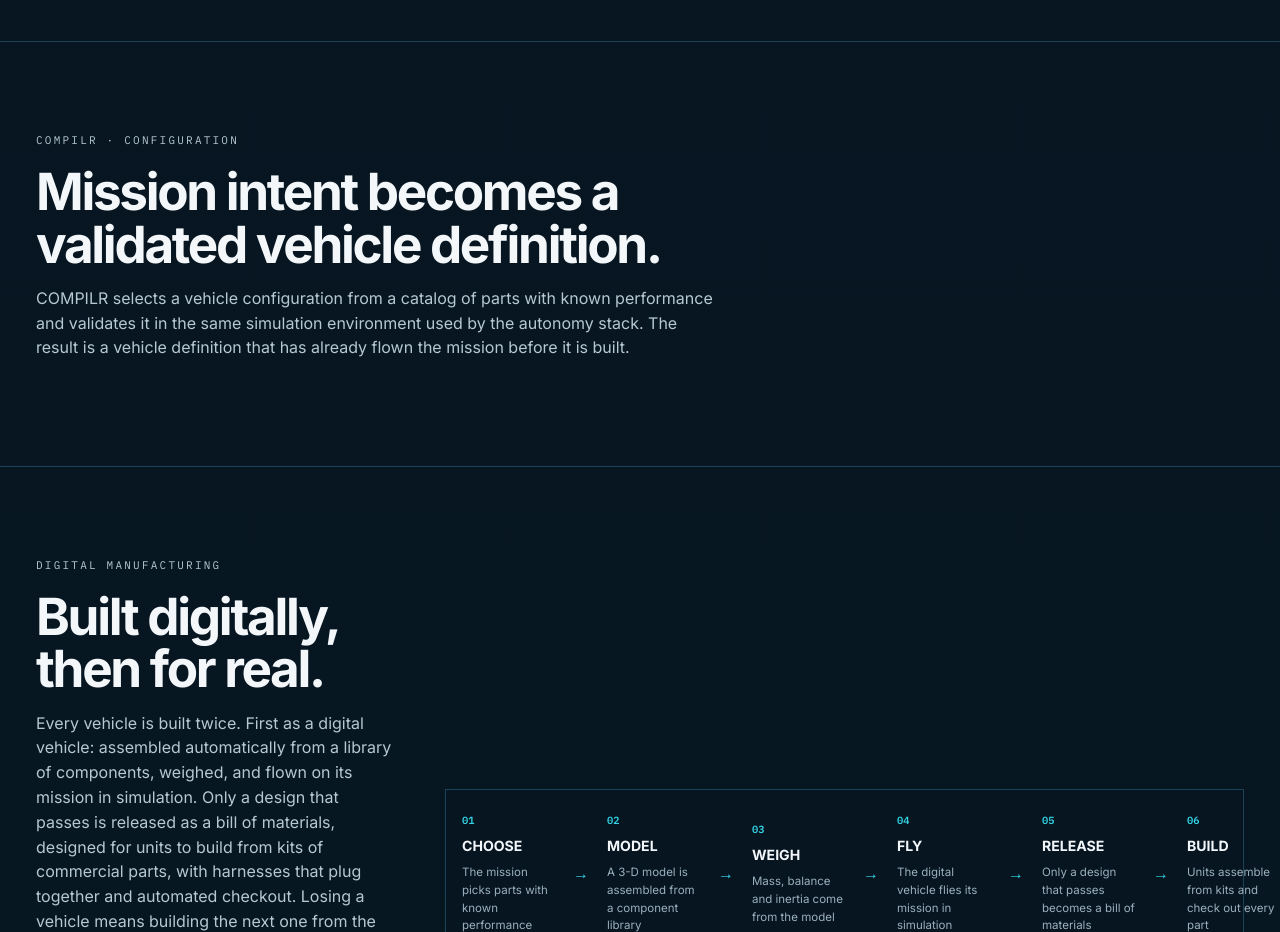
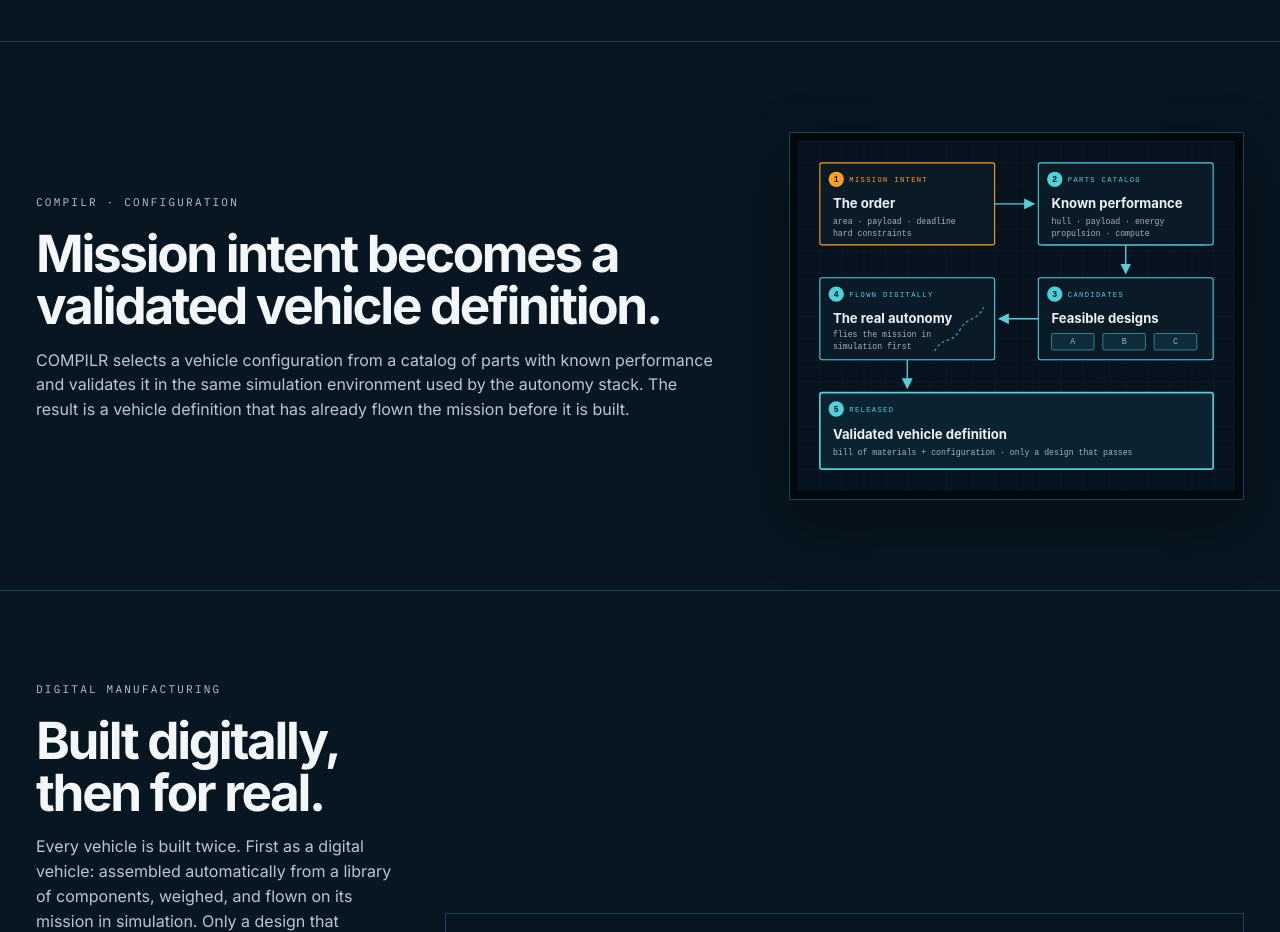
Before and after one commit to SCEngineer/SIMPLR-AUV-SITE, a plain HTML site: page ecosystem.html in a window 1280 px wide. Shown: the part 1940-2872 px from the top of the page. Drawn offline with Linux system fonts and the light colour scheme.

Commit message:
Ecosystem: COMPILR concept graphic (flow only, no figures)
Co-Authored-By: Claude Opus 5.5 <noreply@anthropic.com>
Claude-Session: https://claude.ai/code/session_01WEw5RhihuvMuZXRAkBo6kr

```diff
--- a/ecosystem.html
+++ b/ecosystem.html
@@ -52,6 +52,7 @@
 
 <section class="section split reverse" id="compilr">
   <div><p class="eyebrow">COMPILR · CONFIGURATION</p><h2>Mission intent becomes a validated vehicle definition.</h2><p>COMPILR selects a vehicle configuration from a catalog of parts with known performance and validates it in the same simulation environment used by the autonomy stack. The result is a vehicle definition that has already flown the mission before it is built.</p></div>
+  <div class="figure-frame"><img src="compilr-concept.svg" loading="lazy" alt="COMPILR concept: mission intent and a parts catalog produce candidate designs, each flown in simulation; only a design that passes is released as a validated vehicle definition"></div>
 </section>
 
 <section class="section mission-system" id="digital-build">
```
Also changed, not shown: compilr-concept.svg (added).
